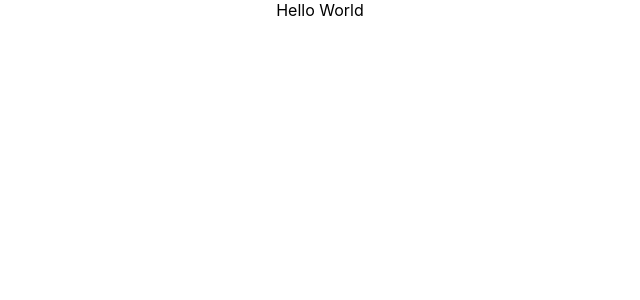
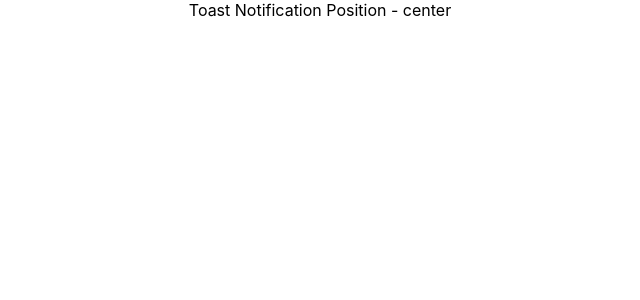
Before and after one commit to Sanith-Garipally/react-typescript-tutorial, a React (Create React App) app: page / in a window 1280 px wide. Shown: the top 300 px of the page, without its empty margins (320-960 px from the left). Built offline with nearby package versions, Linux system fonts and the light colour scheme.

Commit message:
Includes Template literal with exclude type

```diff
--- a/src/App.tsx
+++ b/src/App.tsx
@@ -1,9 +1,10 @@
 import './App.css';
+import { Toast } from './components/templateliterals/toast';
 
 function App() {
   return (
     <div className="App">
-      Hello World
+      <Toast position='center'/>
     </div>
   );
 }
--- /dev/null
+++ b/src/components/templateliterals/toast.tsx
@@ -0,0 +1,12 @@
+// Position Prop - left/right-center | left/center/right-top | left/right/center-bottom | center
+
+type HorizontalPosition = 'left' | 'center' | 'right'
+type VerticalPosition = 'top' | 'center' | 'bottom'
+
+type ToastProps = {
+    position: Exclude<`${HorizontalPosition}-${VerticalPosition}`, 'center-center'> | 'center'
+}
+
+export const Toast = ({position}: ToastProps) => {
+    return <div>Toast Notification Position - {position}</div>
+}
```
